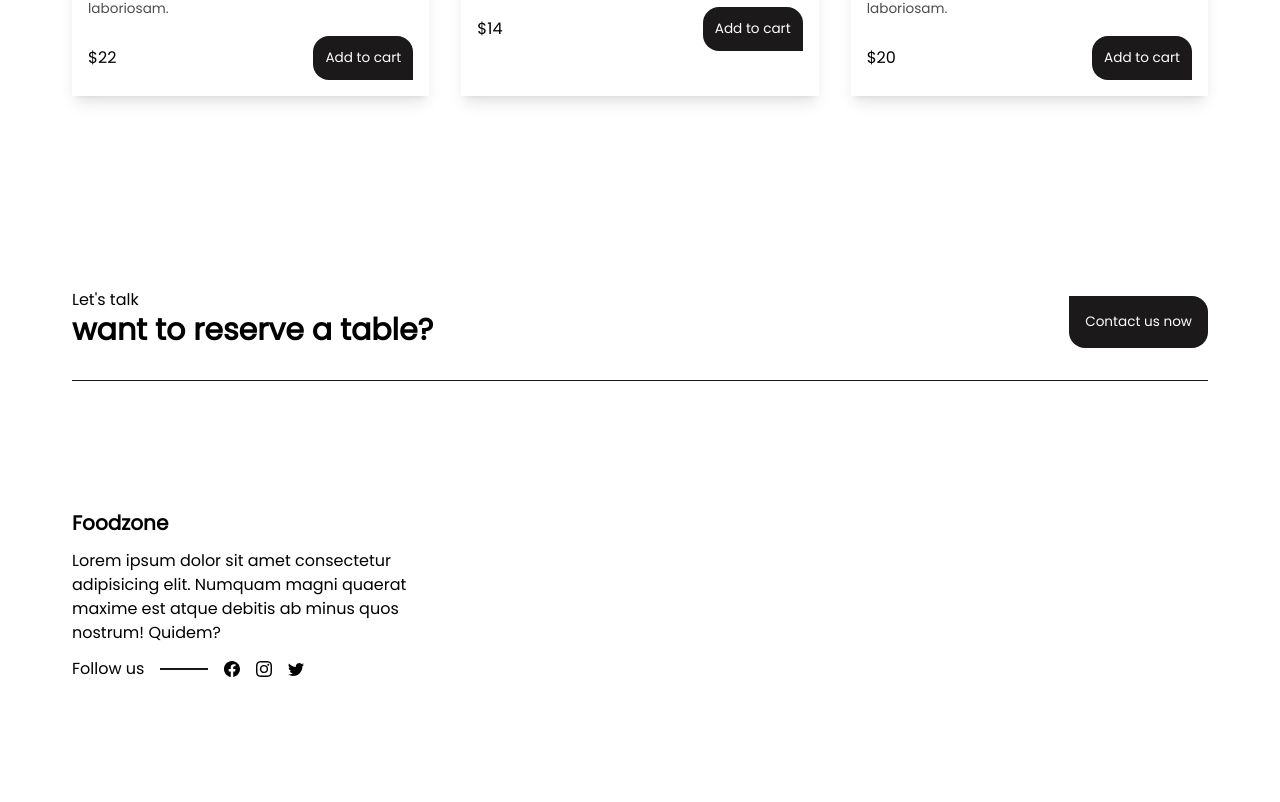
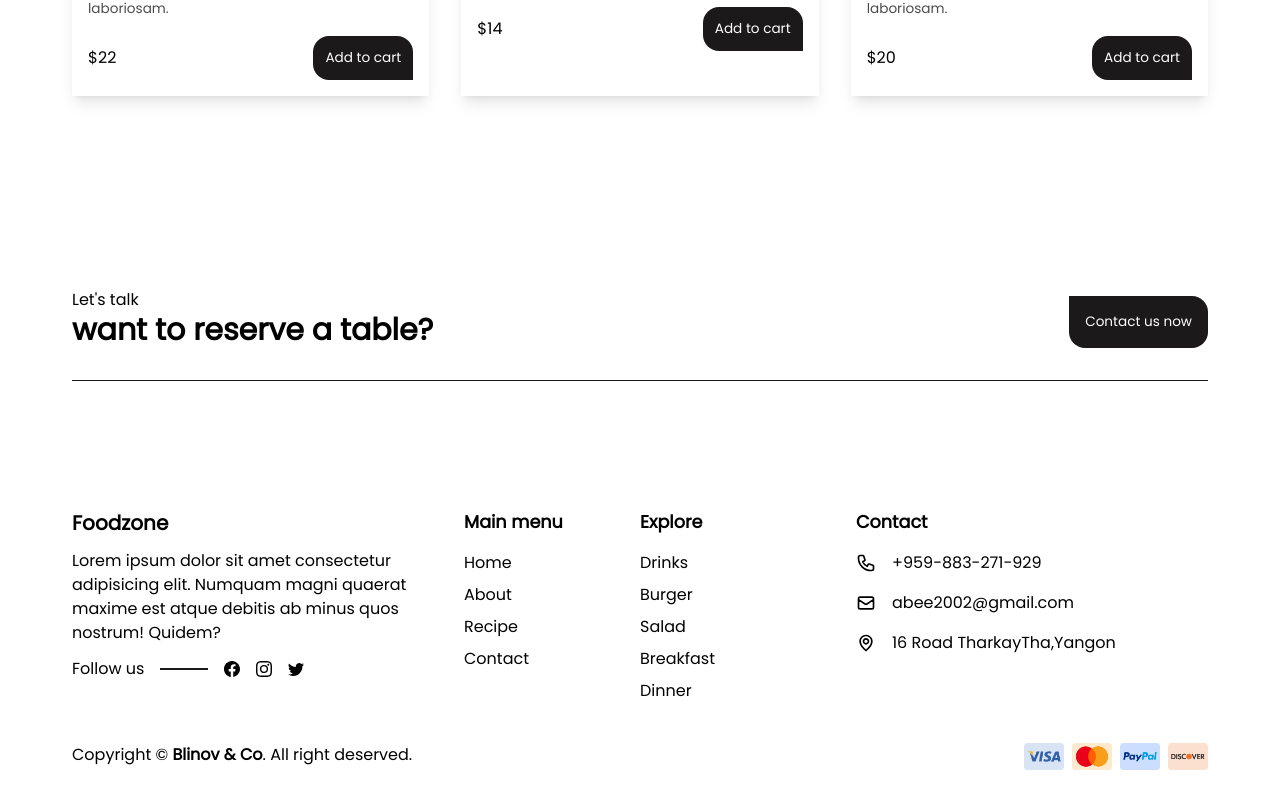
Before and after one commit to sharp2point/Restaurant, a React (Vite) app: page / in a window 1280 px wide. Shown: the part 3037-3839 px from the top of the page. Before the commit the page ends 3718 px from the top, so only its background shows below. Built offline with nearby package versions, Linux system fonts and the light colour scheme.

Commit message:
завершение верстки компонента Footer

```diff
--- a/src/components/Footer.jsx
+++ b/src/components/Footer.jsx
@@ -10,7 +10,10 @@ import {
 const Footer = () => {
   return (
     <div className="section">
-      <div className="grid lg:grid-cols-3 sm:grid-cols-2">
+      <div
+        className="grid lg:grid-cols-3 sm:grid-cols-2 gap-10
+      mb-8"
+      >
         <div>
           <div className="text-xl font-semibold mb-3">Foodzone</div>
           <p className="mb-3">
@@ -31,6 +34,55 @@ const Footer = () => {
           </div>
         </div>
 
+        <div className="grid grid-cols-2">
+          <div>
+            <h3 className="font-semibold text-[1.1rem] mb-4">Main menu</h3>
+            {mainMenu.map((menu) => {
+              return (
+                <div className="mb-2">
+                  <a href={`#${menu.href}`}>{menu.text}</a>
+                </div>
+              );
+            })}
+          </div>
+          <div>
+            <h3 className="font-semibold text-[1.1rem] mb-4">Explore</h3>
+            {explores.map((exp, index) => {
+              return (
+                <div className="mb-2" key={index}>
+                  <a href="#">{exp}</a>
+                </div>
+              );
+            })}
+          </div>
+        </div>
+
+        <div className="">
+          <h3 className="font-semibold text-[1.1rem] mb-4">Contact</h3>
+          {footerContacts.map((cnt) => {
+            return (
+              <div className="flex items-center gap-4 mb-4" key={cnt.id}>
+                <div className="text-xl">{cnt.icon}</div>
+                <div>{cnt.text}</div>
+              </div>
+            );
+          })}
+        </div>
+      </div>
+      <div className="flex flex-wrap justify-between gap-4 pb-8">
+        <div>
+          Copyright &#169; <span className="font-bold">Blinov & Co</span>. All
+          right deserved.
+        </div>
+        <div className="flex gap-2">
+          {payements.map((pm,index)=>{
+            return (
+              <div key={index}>
+                <img src={pm} alt="" className="w-10"/>
+              </div>
+            )
+          })}
+        </div>
       </div>
     </div>
   );
```
